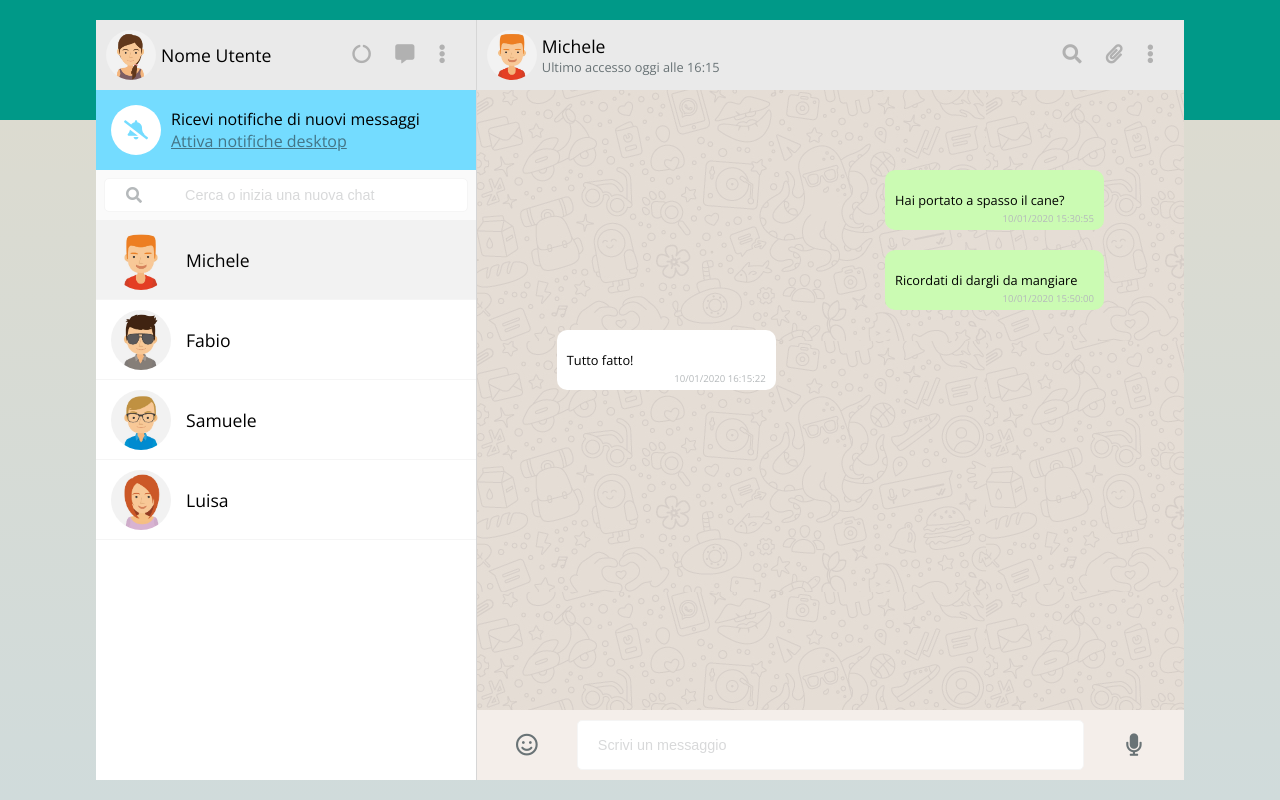
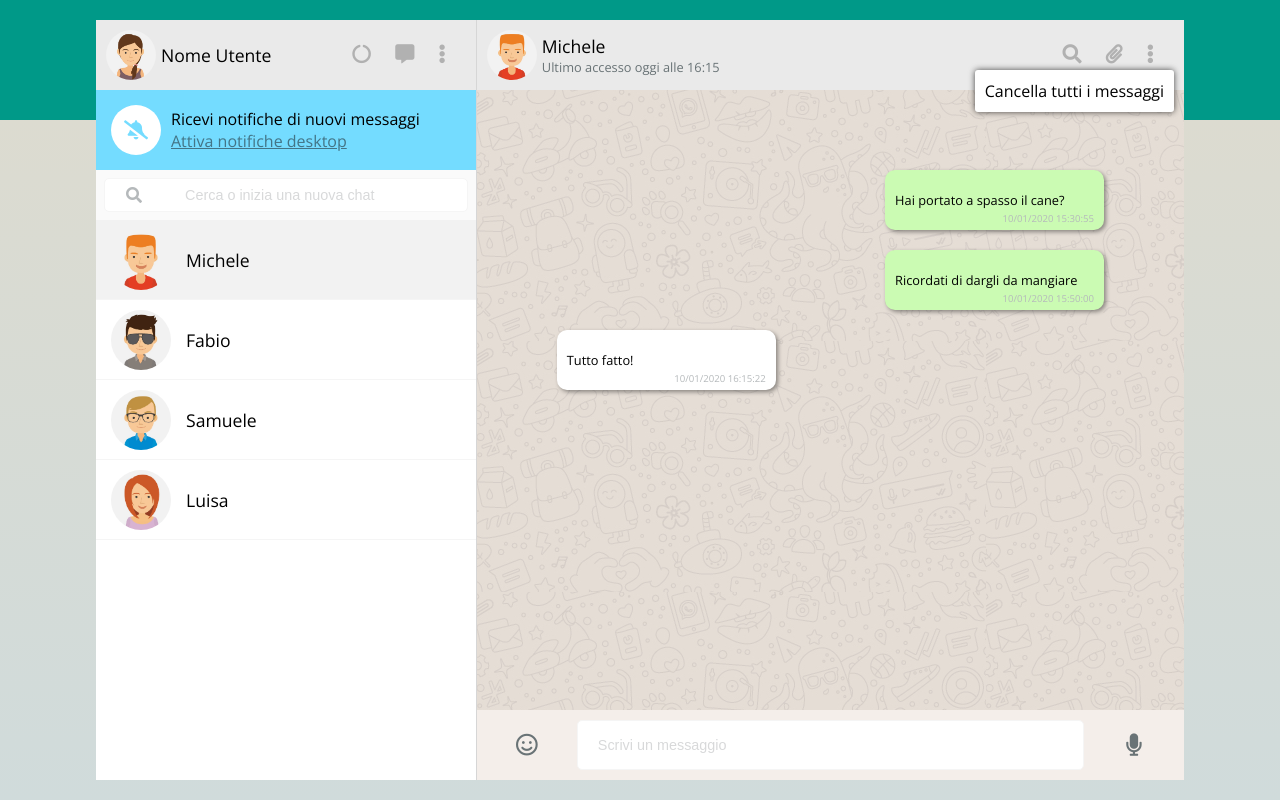
Before and after one commit to FabioMezzina/js-html-css-boolzap, a plain HTML site: page index.html in a window 1280 px wide. Both pictures are taken after a click on the icon 1150 px from the left and 53 px from the top of the page. Drawn offline with nearby package versions, Linux system fonts and the light colour scheme.

Commit message:
JS - delete the entire chat

```diff
--- a/css/style.css
+++ b/css/style.css
@@ -54,12 +54,21 @@ input::placeholder {
 
 /* APP Container */
 .container {
+  position: relative;
   display: flex;
   margin: auto;
   height: 95%;
   width: 85%;
   min-width: 1024px;
   background-color: #fff;
+}
+
+.hidden {
+  display: none;
+}
+
+.show {
+  display: block;
 }
 
 /* ASIDE SECTION */
@@ -193,6 +202,22 @@ span.name + span {
   color: #697376;
 }
 
+.chat-menu {
+  position: absolute;
+  right: 10px;
+  top: 50px;
+  z-index: 1;
+  padding: 10px;
+  border-radius: 3px;
+  background-color: #fff;
+  filter: drop-shadow(0 0 3px rgba(0,0,0, .7));
+  cursor: pointer;
+}
+
+.chat-menu:hover {
+  background-color: #f2f2f2;
+}
+
 /* Chat section */
 .main-chat {
   position: relative;
@@ -223,6 +248,7 @@ span.name + span {
   min-height: 60px;
   border-radius: 10px;
   background-color: #fff;
+  filter: drop-shadow(2px 2px 2px rgba(0, 0, 0, .4));
 }
 
 .message p {
--- a/index.html
+++ b/index.html
@@ -14,7 +14,7 @@
   <link rel="stylesheet" href="./css/style.css">
 </head>
 <body>
-  <div id="app" class="container">
+  <div id="app" class="container" @click="hideChatMenu">
     <!-- ASIDE SECTION -->
     <aside>
       <!-- User section -->
@@ -85,7 +85,12 @@
         <div class="menu-icon">
           <i class="fas fa-search"></i>
           <i class="fas fa-paperclip"></i>
-          <i class="fas fa-ellipsis-v"></i>
+          <i class="fas fa-ellipsis-v"@click.stop="showChatMenu"></i>
+          <div :class="['chat-menu', chatMenuVisible]"
+              @click="deleteChat"
+          >
+          Cancella tutti i messaggi
+          </div>
         </div>
       </header>
 
--- a/js/main.js
+++ b/js/main.js
@@ -12,6 +12,7 @@ var app = new Vue({
         chatIndex: 0,
         currentMessage: '',
         searchText: '',
+        chatMenuVisible: 'hidden',
         // Elenco contatti
         contacts: [
             {
@@ -155,6 +156,29 @@ var app = new Vue({
             message.message = 'Messaggio cancellato';
             message.date = '';
             message.status += ' deleted';
+        },
+        /**
+         * Show chat menu when clicking on icon
+         */
+        showChatMenu() {
+            this.chatMenuVisible = 'show';
+        },
+        /**
+         * Hide chat menu when clicking everywhere
+         */
+        hideChatMenu() {
+            this.chatMenuVisible = 'hidden';
+        },
+        /**
+         * Delete every message in the chat
+         */
+        deleteChat() {
+            this.contacts[this.chatIndex].messages.map((message) => {
+                message.message = 'Messaggio cancellato',
+                message.date = '',
+                message.status += ' deleted'
+            });
         }
+
     } // <- End Methods
 });
```
